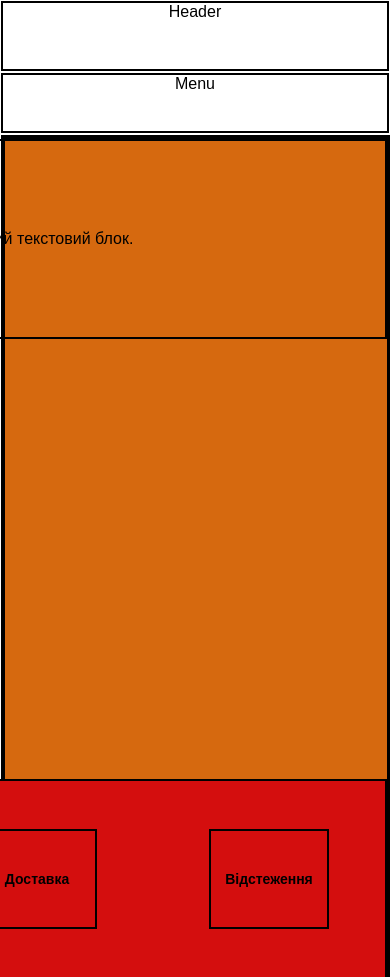
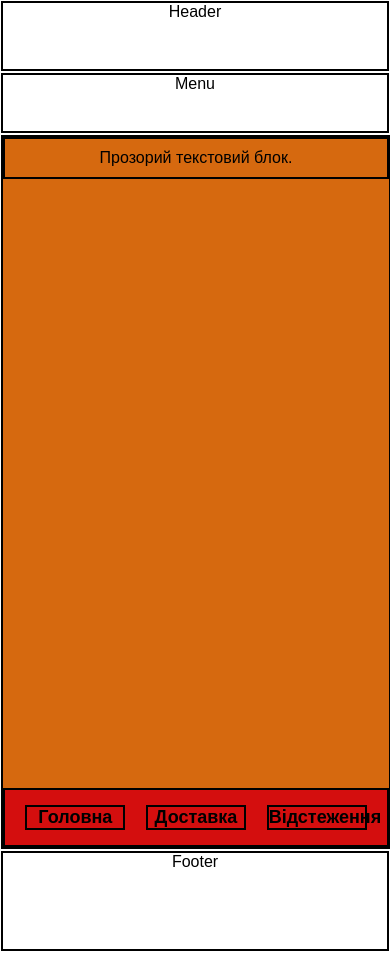
Before and after one commit to Any1ne/WEB-Individual, a plain HTML site: page index.html in a window 390 px wide. Shown: the top 977 px of the page. After the commit the page ends 952 px from the top, so only its background shows below. Drawn offline with Linux system fonts and the light colour scheme.

Commit message:
Created Delivery.html
Created Delivery.html, working on stepper, update to fle system

```diff
--- a/css/main.css
+++ /dev/null
@@ -1,61 +0,0 @@
-body {
-  margin: 0;
-  font-family: Arial, sans-serif;
-}
-
-.main-content {
-  position: relative;
-  width: 100%;
-  height: 100vh;
-  border: 2px solid #000; /* Бордер для головного контейнера */
-  background-color: rgb(214, 105, 15);
-}
-
-/* Прозорий блок з текстом */
-.transparent-box {
-  position: absolute;
-  top: 0;
-  right: 0;
-  width: 700px;
-  height: 200px;
-  background-color: rgba(255, 255, 255, 0); /* Прозорий білий фон */
-  z-index: 10;
-  border: 2px solid #000; /* Бордер для візуалізації */
-  display: flex;
-  justify-content: center;
-  align-items: center;
-}
-
-/* Блок з посиланнями */
-.links-box {
-  position: absolute;
-  bottom: 0;
-  right: 0;
-  width: 700px;
-  height: 200px;
-  background-color: #d40e0e; /* Світлий фон для контрасту */
-  z-index: 10;
-  border: 2px solid #000; /* Бордер для візуалізації */
-  display: flex;
-  justify-content: space-around;
-  align-items: center;
-}
-
-/* Стилі для кожного блоку-посилання */
-.link {
-  width: 120px;
-  height: 100px;
-  background-color: #d40e0e; /* Світло-сірий фон */
-  border: 2px solid #000; /* Бордер для візуалізації */
-  display: flex;
-  justify-content: center;
-  align-items: center;
-}
-
-.link a {
-  text-decoration: none;
-  color: #000;
-  font-size: 14px;
-  font-weight: bold;
-  text-align: center;
-}
--- a/index.html
+++ b/index.html
@@ -3,9 +3,10 @@
     <meta charset="UTF-8" />
     <meta name="viewport" content="width=device-width, initial-scale=1.0" />
     <title>FairyDelivery</title>
-    <link rel="stylesheet" href="./css/base.css" />
-    <link rel="stylesheet" href="./css/layout.css" />
-    <link rel="stylesheet" href="./css/main.css" />
+    <link rel="stylesheet" href="./styles/base.css" />
+    <link rel="stylesheet" href="./styles/layout.css" />
+    <link rel="stylesheet" href="./styles/index/index_layout.css" />
+    <link rel="stylesheet" href="./styles/index/index_main.css" />
   </head>
   <body>
     <div class="container">
@@ -13,12 +14,10 @@
       <nav class="box">Menu</nav>
       <main class="box main-content">
         <section class="main-content">
-          <!-- Прозорий блок з текстом -->
           <div class="transparent-box">
             <p>Прозорий текстовий блок.</p>
           </div>
 
-          <!-- Блок з посиланнями -->
           <div class="links-box">
             <div class="link"><a href="index.html">Головна</a></div>
             <div class="link"><a href="delivery.html">Доставка</a></div>
--- a/css/base.css
+++ b/styles/base.css
@@ -6,8 +6,6 @@
 
 body {
   font-family: Arial, sans-serif;
-  margin: 0;
-  padding: 0;
 }
 
 .container {
--- /dev/null
+++ b/styles/delivery/delivery_layout.css
@@ -0,0 +1,11 @@
+.main-content {
+  display: flex;
+  align-items: center;
+  justify-content: center;
+}
+
+.transparent-box {
+  position: absolute;
+  width: 80%;
+  height: 90%;
+}
--- /dev/null
+++ b/styles/delivery/delivery_main.css
@@ -0,0 +1,105 @@
+.main-content {
+  background-color: #f8f1e9;
+}
+
+.transparent-box {
+  background-color: rgba(255, 255, 255, 0.4);
+  border-radius: 20px;
+  z-index: 10;
+  border: 2px solid #000;
+  /* display: flex;
+  text-align: left;
+  justify-content: center;
+  align-items: center; */
+  box-shadow: 0 4px 10px rgba(0, 0, 0, 0.1);
+  padding: 20px;
+}
+
+h1 {
+  text-align: center;
+  margin-bottom: 20px;
+}
+
+.stepper {
+  display: flex;
+  justify-content: space-between;
+  margin-bottom: 20px;
+}
+
+.stepper label {
+  display: flex;
+  flex-direction: column;
+  align-items: center;
+  cursor: pointer;
+}
+
+.stepper input[type="radio"] {
+  display: none;
+}
+
+.stepper input[type="radio"]:checked + span {
+  color: #c5a47e;
+  font-weight: bold;
+}
+
+.stepper span {
+  font-size: 14px;
+  padding: 5px;
+  border: 1px solid #c5a47e;
+  border-radius: 50px;
+  text-align: center;
+  transition: all 0.3s ease;
+}
+
+.form {
+  margin-bottom: 20px;
+}
+
+.shipment-options {
+  display: flex;
+  justify-content: space-between;
+  margin: 10px 0;
+}
+
+.option {
+  width: 48%;
+  padding: 10px;
+  border: 2px solid #c5a47e;
+  background-color: #fff;
+  border-radius: 5px;
+  cursor: pointer;
+  text-align: center;
+}
+
+.parcel-size {
+  display: flex;
+  justify-content: space-between;
+  margin: 10px 0;
+}
+
+.parcel-size input {
+  width: 30%;
+  padding: 10px;
+  border: 2px solid #c5a47e;
+  border-radius: 5px;
+}
+
+.buttons {
+  display: flex;
+  justify-content: space-between;
+}
+
+button {
+  padding: 10px 20px;
+  border: none;
+  border-radius: 5px;
+  background-color: #c5a47e;
+  color: #fff;
+  font-weight: bold;
+  cursor: pointer;
+  transition: all 0.3s ease;
+}
+
+button:hover {
+  background-color: #a68564;
+}
--- /dev/null
+++ b/styles/index/index_layout.css
@@ -0,0 +1,74 @@
+.transparent-box {
+  position: absolute;
+  top: 0;
+  right: 0;
+  width: 800px;
+  max-width: 80%;
+  height: 300px;
+}
+
+.links-box {
+  position: absolute;
+  bottom: 0;
+  right: 0;
+  width: 800px;
+  max-width: 80%;
+  height: 300px;
+}
+
+.link {
+  width: 200px;
+  max-width: 30%;
+  height: 200px;
+}
+
+.link a {
+  width: 100%;
+  height: 100%;
+  align-content: center;
+}
+
+@media (max-width: 768px) {
+  .transparent-box,
+  .links-box {
+    width: 100%;
+    max-width: 100%;
+    left: 0;
+    right: 0;
+    height: auto;
+    padding: 10px;
+  }
+
+  .link {
+    width: 30%;
+    max-width: 100px;
+    height: auto;
+  }
+
+  .link a {
+    font-size: 12px;
+  }
+}
+
+@media (max-width: 480px) {
+  .transparent-box,
+  .links-box {
+    width: 100%;
+    max-width: 100%;
+    left: 0;
+    right: 0;
+    height: auto;
+    padding: 10px;
+    justify-content: center;
+  }
+
+  .link {
+    width: 100px;
+    height: auto;
+    margin: 5px 0;
+  }
+
+  .link a {
+    font-size: 14px;
+  }
+}
--- /dev/null
+++ b/styles/index/index_main.css
@@ -0,0 +1,42 @@
+.main-content {
+  background-color: rgb(214, 105, 15);
+}
+
+.transparent-box {
+  background-color: rgba(255, 255, 255, 0);
+  z-index: 10;
+  border: 2px solid #000;
+  display: flex;
+  text-align: left;
+  justify-content: center;
+  align-items: center;
+}
+
+.links-box {
+  background-color: #d40e0e;
+  z-index: 10;
+  border: 2px solid #000;
+  display: flex;
+  justify-content: space-around;
+  align-items: center;
+}
+
+.link {
+  background-color: rgba(255, 255, 255, 0);
+  border: 2px solid #000;
+  display: flex;
+  justify-content: center;
+  align-items: center;
+}
+
+.link a {
+  text-decoration: none;
+  color: #000;
+  font-size: 18px;
+  font-weight: bold;
+  text-align: center;
+}
+
+.link a:hover {
+  background-color: rgba(0, 0, 0, 0.15);
+}
--- a/css/layout.css
+++ b/styles/layout.css
@@ -7,7 +7,9 @@ nav {
 }
 
 main {
-  height: 80vh;
+  position: relative;
+  width: 100%;
+  height: calc(100vh - 70px - 60px);
 }
 
 footer {
```
Also changed, not shown: cost.html (added, +8 -0 lines), delivery.html (added, +66 -0 lines), tracking.html (added, +8 -0 lines), 1 other file.
